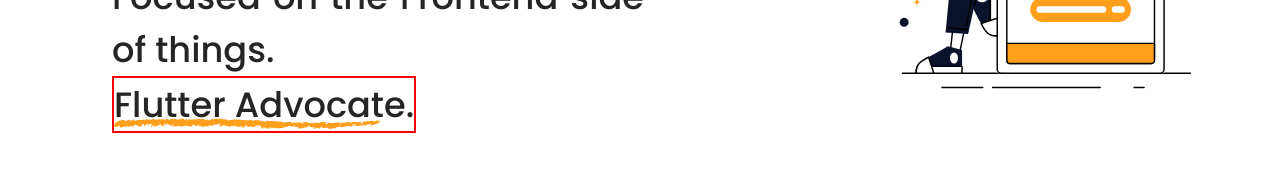
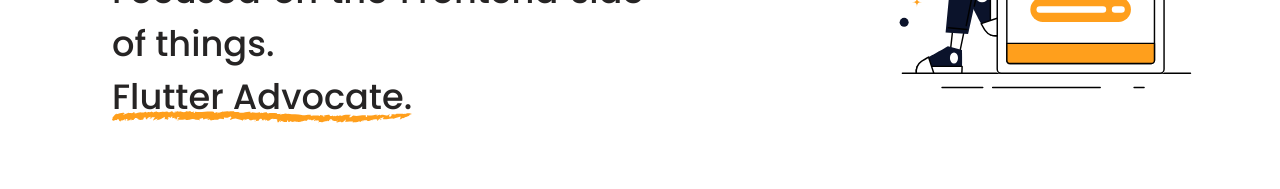
Before and after one commit to NauzetAduen/portfolio, a Next.js app: page / in a window 1280 px wide. Shown: the part 512-701 px from the top of the page. Built offline with nearby package versions, Linux system fonts and the light colour scheme.

Commit message:
Fix underscore widht

```diff
--- a/styles/Home.module.scss
+++ b/styles/Home.module.scss
@@ -9,13 +9,12 @@
 }
 
 .underscore {
-  border: solid 2px red;
   width: auto;
 
   &::after {
     width: 100%;
     display: block;
-    height: 1rem;
+    height: 2rem;
     margin-top: -1rem;
     background-image: url("/underline.svg");
     background-repeat: no-repeat;
```
